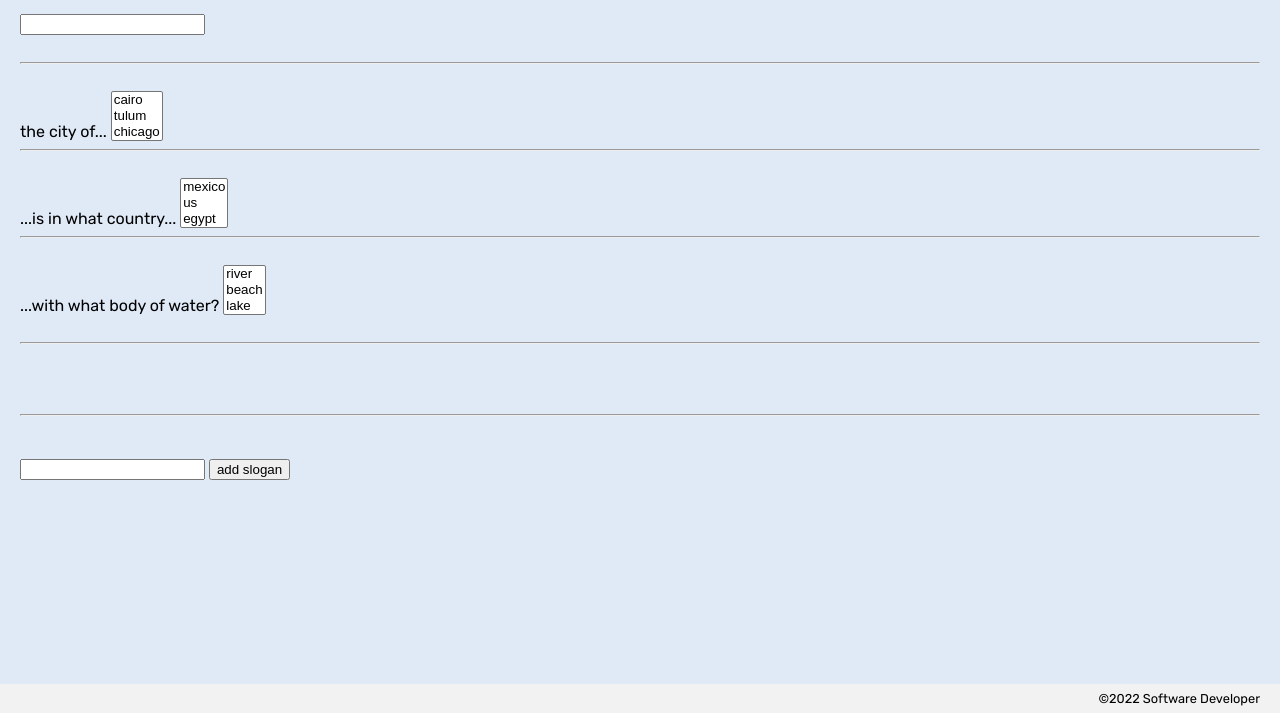
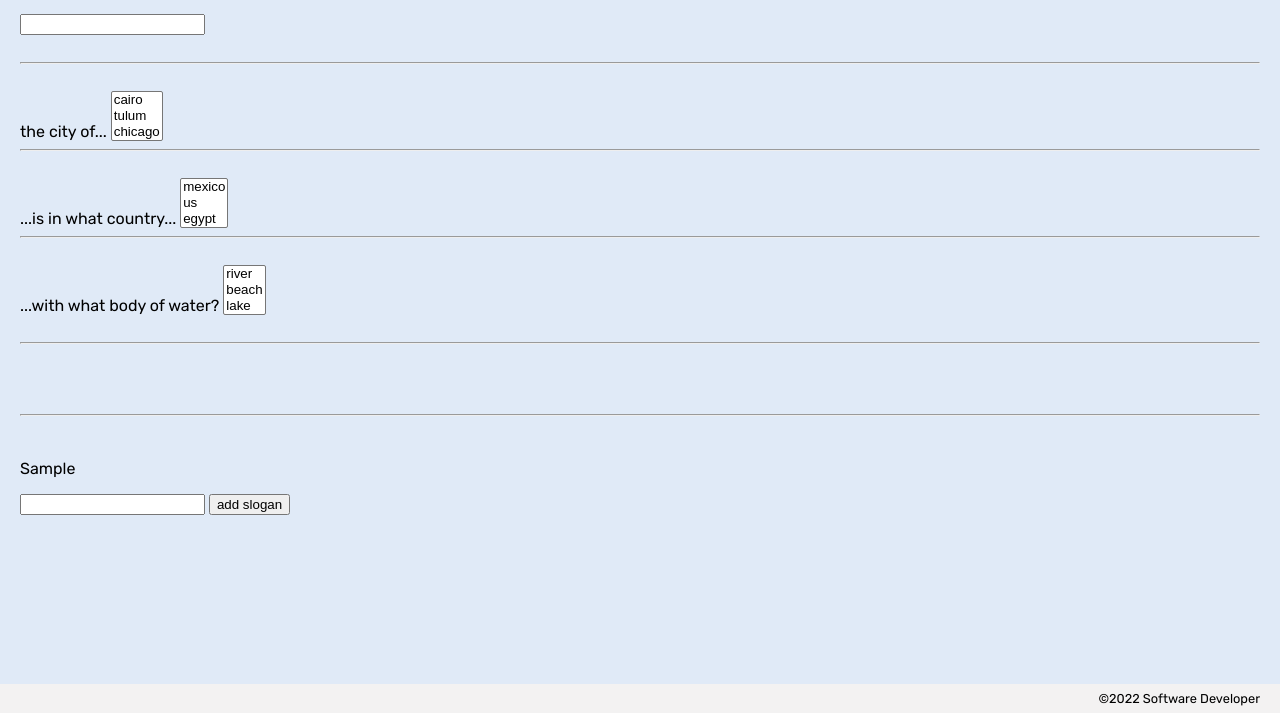
Before and after one commit to Adam-Robson/web-01-city-builder, a plain HTML site: page index.html in a window 1280 px wide. Both pictures are taken after typing "Sample" into the empty fields and a click on the button "add slogan". Shown: the part 87-800 px from the top of the page. Drawn offline with Linux system fonts and the light colour scheme.

Commit message:
'add display functionality to slogans'

```diff
--- a/app.js
+++ b/app.js
@@ -1,35 +1,42 @@
-import { updateTotals, displaySlogan, renderImage } from './render.js';
+import { updateTotals, renderImage } from './render.js';
 
 const addSloganButton = document.getElementById('add-slogan-button');
 const sloganInput = document.getElementById('slogan-input');
-const slogansDisplay = document.getElementById('slogans-display');
+const sloganDisplay = document.getElementById('slogan-display');
 const citySelect = document.getElementById('city-select');
 const countrySelect = document.getElementById('country-select');
 const waterSelect = document.getElementById('water-select');
-const cityImage = document.getElementById('city-image');
-const countryImage = document.getElementById('country-image');
-const waterImage = document.getElementById('water-image');
 const totalsCount = document.getElementById('totals-count');
 const selectImages = document.getElementsByClassName('select-images');
 
-
-const slogansArray = [];
-const allImages = [cityImage, countryImage, waterImage];
+let sloganArray = [];
 
 let timesCityChange = 0;
 let timesWaterChange = 0;
 let timesCountryChange = 0;
 let totalChanges = 0;
 
+function displaySlogan ()
+{
+    let nuArray = [];
+    const input = sloganInput.value;
+    nuArray.push(input);
+    sloganInput.value = '';
+    for (let input of nuArray)
+    {
+        const p = document.createElement('p');
+        p.classList.add('slogans-to-show');
+        p.textContent = input;
+        sloganDisplay.append(p);
+        return sloganDisplay;
+    }
+};
+
+// set event listeners
 
 
-// set event listeners
-addSloganButton.addEventListener('click', () => {
-    slogansDisplay.textContent = '';
-    const slogan = sloganInput.value;
-    slogansArray.push(slogan);
-    sloganInput.value = '';
-    totalChanges++;
+addSloganButton.addEventListener('click', () =>
+{
     displaySlogan();
 });
 
@@ -56,4 +63,3 @@ waterSelect.addEventListener('change', () => {
     renderImage();
     updateTotals();
 });
-a
--- a/index.html
+++ b/index.html
@@ -53,7 +53,8 @@
             <br><hr><br>
         </section>
         <section id="slogan-container">
-            <p id="slogans-display"></p>
+            <div id="slogan-display"></div>
+            <!-- p's appended here -->
             <input type="text" id="slogan-input">
             <button id="add-slogan-button">add slogan</button>
         </section>
--- a/render.js
+++ b/render.js
@@ -2,19 +2,11 @@ export function renderImage() {
     for (let image of allImages) {
         const p = document.createElement('p');
         p.classList.add('selectImage');
-        p.textContent = image;
+        p.textContent = allImages;
         selectImages.append(p);
         return p
     };
-}
 
-export function displaySlogan() {
-        slogansDisplay.textContent = '';
-        for (let slog of slogansArray) {
-                const p = document.createElement('p');
-                p.texContent = slog;
-                slogansDisplay.append(p);
-        }
 }
 
 export function updateTotals() {
```
